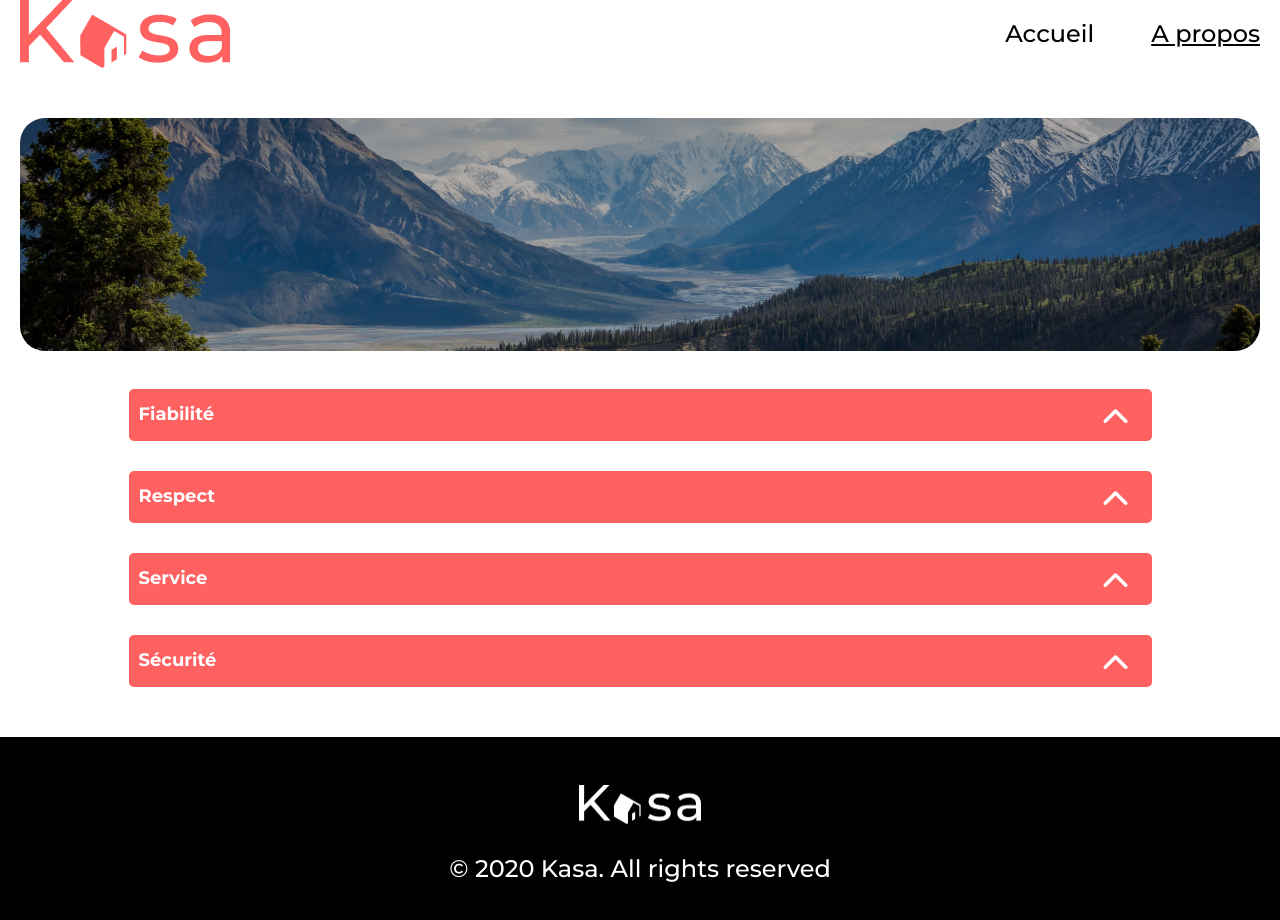
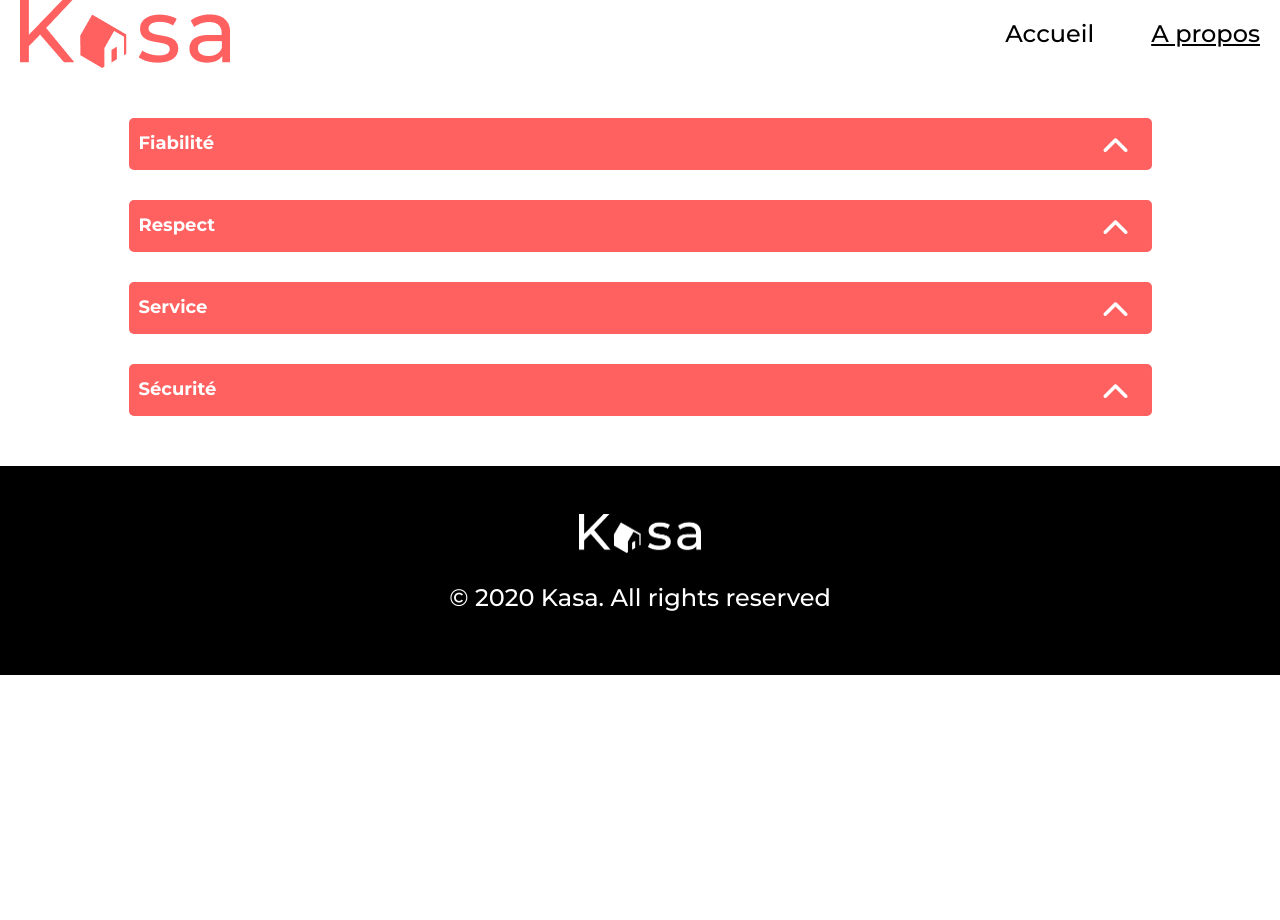
Before and after one commit to HanhNG64/kasa, a React (Create React App) app: page /about in a window 1280 px wide. Shown: the top 920 px of the page. After the commit the page ends 800 px from the top, so only its background shows below. Built offline with nearby package versions, Linux system fonts and the light colour scheme.

Commit message:
améliorer les routes

```diff
--- /dev/null
+++ b/src/app.jsx
@@ -0,0 +1,41 @@
+import { RouterProvider, createBrowserRouter } from 'react-router-dom';
+
+import React from 'react';
+import Home from './pages/homePage/homePage.jsx';
+import About from './pages/aboutPage/aboutPage.jsx';
+import Appartment from './pages/logementPage/logementPage.jsx';
+
+import ErrorPage from './pages/errorPage/errorPage.jsx';
+import Layout from './components/layout/layout.jsx';
+
+const router = createBrowserRouter([
+  {
+    path: '/',
+    element: <Layout />,
+    children: [
+      {
+        path: '',
+        element: <Home />,
+      },
+      {
+        path: 'about',
+        element: <About />,
+      },
+      {
+        // path: '/appartment/:id',
+        path: 'appartment',
+        element: <Appartment />,
+      },
+      {
+        path: '*',
+        element: <ErrorPage />,
+      },
+    ],
+  },
+]);
+
+function App() {
+  return <RouterProvider router={router} />;
+}
+
+export default App;
--- /dev/null
+++ b/src/components/layout/layout.jsx
@@ -0,0 +1,19 @@
+import React from 'react';
+import Header from '../header/header';
+import Footer from '../footer/footer';
+import { Outlet } from 'react-router-dom';
+import './layout.scss';
+
+function Layout() {
+  return (
+    <>
+      <Header />
+      <main className="Main">
+        <Outlet />
+      </main>
+      <Footer />
+    </>
+  );
+}
+
+export default Layout;
--- a/src/components/logementCard/logementCard.jsx
+++ b/src/components/logementCard/logementCard.jsx
@@ -5,10 +5,10 @@ function AppartCard({ appartmentId, appartmentTitle, imageUrl }) {
   const state = {
     appId: appartmentId,
   };
-  // const appId = appartmentId;
+
   return (
     <Link className="AppartmentCard" to="appartment" state={state}>
-      {/* <Link className="AppartCard" to={`appartment/${appId}`}> */}
+      {/* <Link className="AppartmentCard" to={`/appartment/${appartmentId}`}> */}
       <div className="AppartmentCard__layer" />
       <img src={imageUrl} alt="appartment" />
       <div className="AppartmentCard__title">{appartmentTitle}</div>
--- a/src/components/main.jsx
+++ /dev/null
@@ -1,9 +0,0 @@
-import '../utils/main.scss';
-import React from 'react';
-import { Outlet } from 'react-router-dom';
-
-function Main() {
-  return <main className="Main">{<Outlet />}</main>;
-}
-
-export default Main;
--- a/src/index.jsx
+++ b/src/index.jsx
@@ -1,13 +1,14 @@
+import './utils/index.scss';
 import React from 'react';
-import KasaRoutes from './utils/kasaRoutes.jsx';
-import './utils/index.scss';
-import { createRoot } from 'react-dom/client';
-import { ThemeProvider } from './utils/context/themeContext.jsx';
+import ThemeProvider from './utils/context/themeContext.jsx';
+import App from './app.jsx';
+import ReactDOM from 'react-dom/client';
 
-createRoot(document.getElementById('root')).render(
+const root = ReactDOM.createRoot(document.getElementById('root'));
+root.render(
   <React.StrictMode>
     <ThemeProvider>
-      <KasaRoutes />
+      <App />
     </ThemeProvider>
   </React.StrictMode>,
 );
--- a/src/pages/aboutPage/aboutPage.jsx
+++ b/src/pages/aboutPage/aboutPage.jsx
@@ -7,7 +7,7 @@ import aboutData from '../../data/about.json';
 function About() {
   return (
     <div className="About">
-      <Banner imageUrl={bannerImage} />
+      {/* <Banner imageUrl={bannerImage} /> */}
       <div className="About__collapse">
         {aboutData?.map((data) => (
           <Collapse
--- a/src/pages/homePage/homePage.jsx
+++ b/src/pages/homePage/homePage.jsx
@@ -6,7 +6,7 @@ import bannerImage from '../../assets/falaise.png';
 function Home() {
   return (
     <div className="Home">
-      <Banner imageUrl={bannerImage} text=" Chez vous, partout et ailleurs" />
+      {/* <Banner imageUrl={bannerImage} text=" Chez vous, partout et ailleurs" /> */}
       <Gallery />
     </div>
   );
--- a/src/pages/logementPage/logementPage.jsx
+++ b/src/pages/logementPage/logementPage.jsx
@@ -1,15 +1,16 @@
 import './logementPage.scss';
 import { useLocation, useParams } from 'react-router-dom';
-import { useFetchAppartment } from '../../data/data';
+import { useFetch, useFetchAppartment } from '../../data/data';
 import SlideShow from '../../components/slideShow/slideShow';
 import AppartmentInformation from '../../components/appartmentInformation/appartmentInformation';
 
 function Appartment() {
   const location = useLocation();
   const appId = location.state.appId;
-  // const { id } = useParams();
+  // const { appId } = useParams();
   const { appartment } = useFetchAppartment('logements.json', appId);
 
+  // const appartment = null;
   if (appartment == null) {
     return <div className="Appartment">...</div>;
   }
--- a/src/utils/context/themeContext.jsx
+++ b/src/utils/context/themeContext.jsx
@@ -2,7 +2,7 @@ import React, { useState, createContext } from 'react';
 
 export const ThemeContext = createContext();
 
-export const ThemeProvider = ({ children }) => {
+const ThemeProvider = ({ children }) => {
   const [theme, setTheme] = useState('light');
   const toggleTheme = () => {
     setTheme(theme === 'light' ? 'dark' : 'light');
@@ -14,3 +14,5 @@ export const ThemeProvider = ({ children }) => {
     </ThemeContext.Provider>
   );
 };
+
+export default ThemeProvider;
--- a/src/utils/kasaRoutes.jsx
+++ /dev/null
@@ -1,27 +0,0 @@
-import React from 'react';
-import Home from '../pages/homePage/homePage.jsx';
-import About from '../pages/aboutPage/aboutPage.jsx';
-import Appartment from '../pages/logementPage/logementPage.jsx';
-import { BrowserRouter as Router, Routes, Route } from 'react-router-dom';
-import ErrorPage from '../pages/errorPage/errorPage.jsx';
-import Layout from './layout.jsx';
-import Main from '../components/main.jsx';
-
-function KasaRoutes() {
-  return (
-    <React.StrictMode>
-      <Router>
-        <Routes>
-          <Route path="/" element={<Layout />}>
-            <Route index element={<Home />} />
-            <Route path="about" element={<About />} />
-            <Route path="appartment" element={<Appartment />} />
-            <Route path="*" element={<ErrorPage />} />
-          </Route>
-        </Routes>
-      </Router>
-    </React.StrictMode>
-  );
-}
-
-export default KasaRoutes;
--- a/src/utils/layout.jsx
+++ /dev/null
@@ -1,16 +0,0 @@
-import React from 'react';
-import Header from '../components/header/header';
-import Footer from '../components/footer/footer';
-import Main from '../components/main';
-
-function Layout() {
-  return (
-    <>
-      <Header />
-      <Main />
-      <Footer />
-    </>
-  );
-}
-
-export default Layout;
```
Also changed, not shown: src/components/layout/layout.scss (renamed from src/utils/main.scss).
